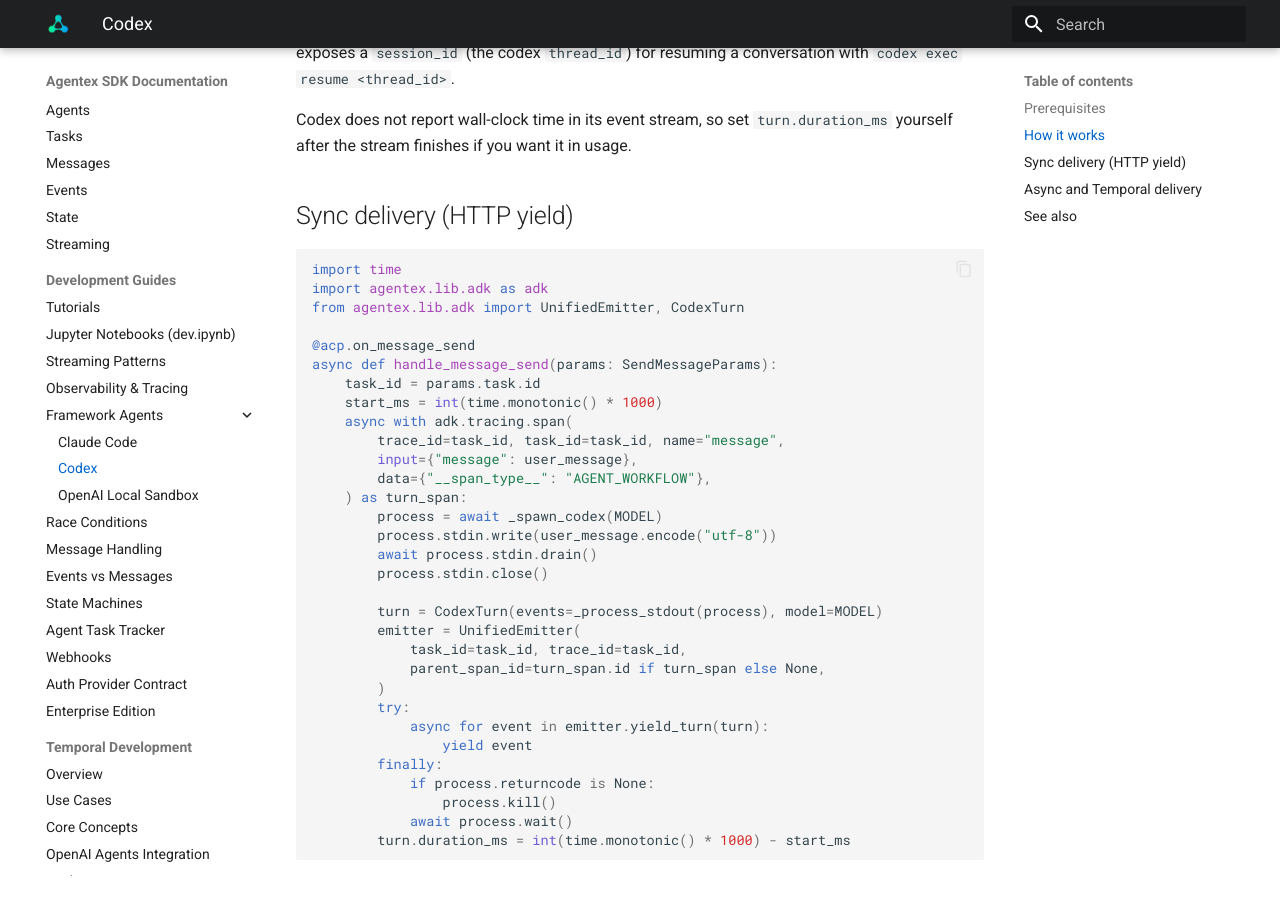
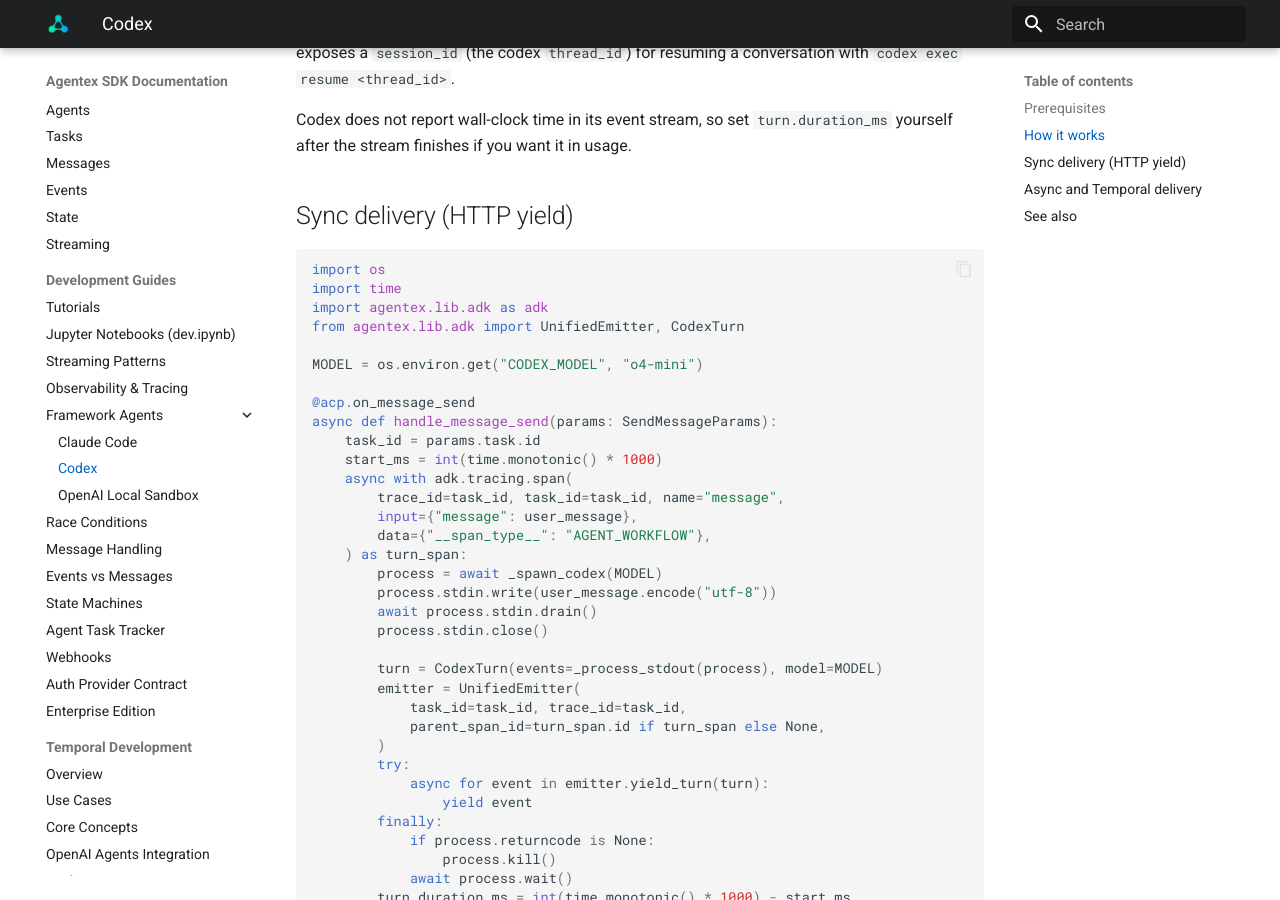
Before and after one commit to scaleapi/scale-agentex, an MkDocs documentation site: the page built from agentex/docs/docs/development_guides/codex_agents.md, in a window 1280 px wide and 900 px high, scrolled down 1097 px. Built offline with MkDocs 1.6.1 and Material for MkDocs 9.7.7, drawn with Linux system fonts in a browser that asks for light colours.

Commit message:
docs(codex): define MODEL in sync snippet so it is self-contained
Co-Authored-By: Claude Opus 4.8 (1M context) <noreply@anthropic.com>

````diff
--- a/agentex/docs/docs/development_guides/codex_agents.md
+++ b/agentex/docs/docs/development_guides/codex_agents.md
@@ -38,9 +38,12 @@ Codex does not report wall-clock time in its event stream, so set `turn.duration
 ## Sync delivery (HTTP yield)
 
 ```python
+import os
 import time
 import agentex.lib.adk as adk
 from agentex.lib.adk import UnifiedEmitter, CodexTurn
+
+MODEL = os.environ.get("CODEX_MODEL", "o4-mini")
 
 @acp.on_message_send
 async def handle_message_send(params: SendMessageParams):
````
